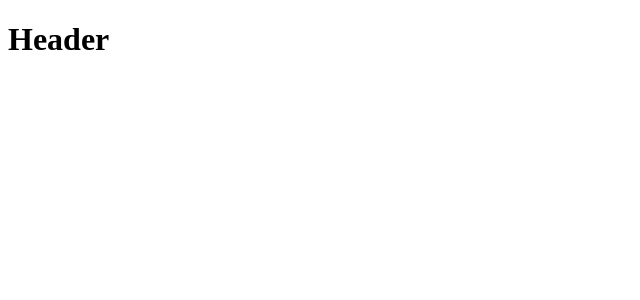
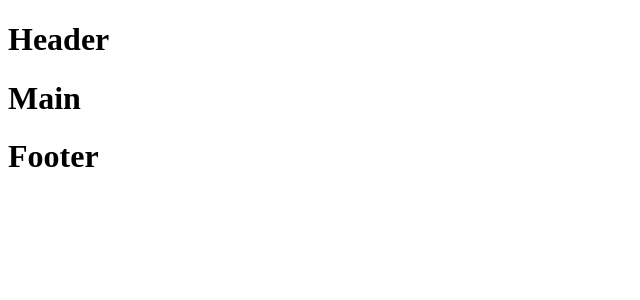
Before and after one commit to valeriofilareti/vite-comics, a Vue app: page / in a window 1280 px wide. Shown: the top 300 px of the page, without its empty margins (0-640 px from the left). Built offline with nearby package versions, Linux system fonts and the light colour scheme.

Commit message:
[add] main + footer

```diff
--- a/src/App.vue
+++ b/src/App.vue
@@ -1,10 +1,14 @@
 
 <script>
-import Header from './components/Header.vue'
+import Header from './components/Header.vue';
+import Main from './components/Main.vue';
+import Footer from './components/Footer.vue';
 export default{
   name: 'App',
   components: {
-    Header
+    Header,
+    Main,
+    Footer
   },
   data(){
     return {
@@ -15,6 +19,8 @@
 </script>
 <template>
   <Header />
+  <Main />
+  <Footer />
 
 </template>
 
--- a/src/components/Footer.vue
+++ b/src/components/Footer.vue
@@ -0,0 +1,14 @@
+
+<script>
+export default {
+  name: 'Footer'
+}
+</script>
+
+<template>
+  <h1>Footer</h1>
+</template>
+
+<style>
+
+</style>
--- a/src/components/Main.vue
+++ b/src/components/Main.vue
@@ -0,0 +1,14 @@
+
+<script>
+export default {
+  name: 'Main'
+}
+</script>
+
+<template>
+  <h1>Main</h1>
+</template>
+
+<style>
+
+</style>
```
